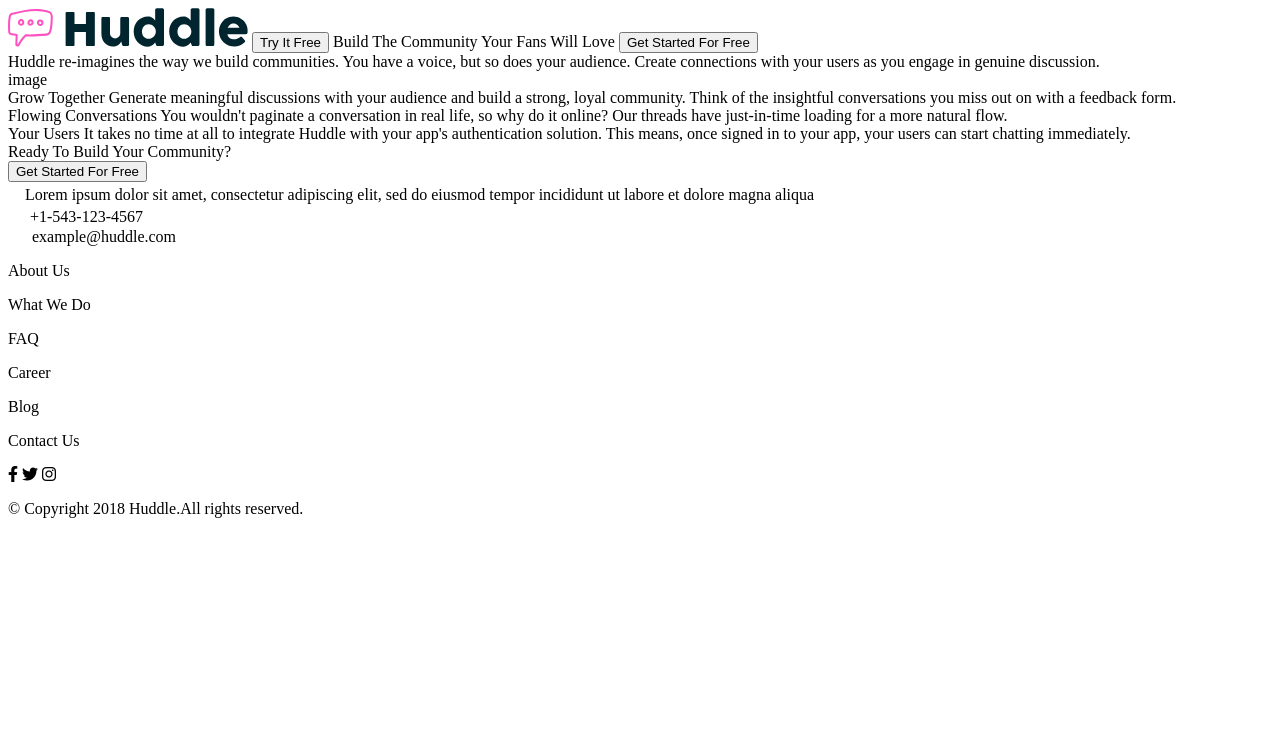
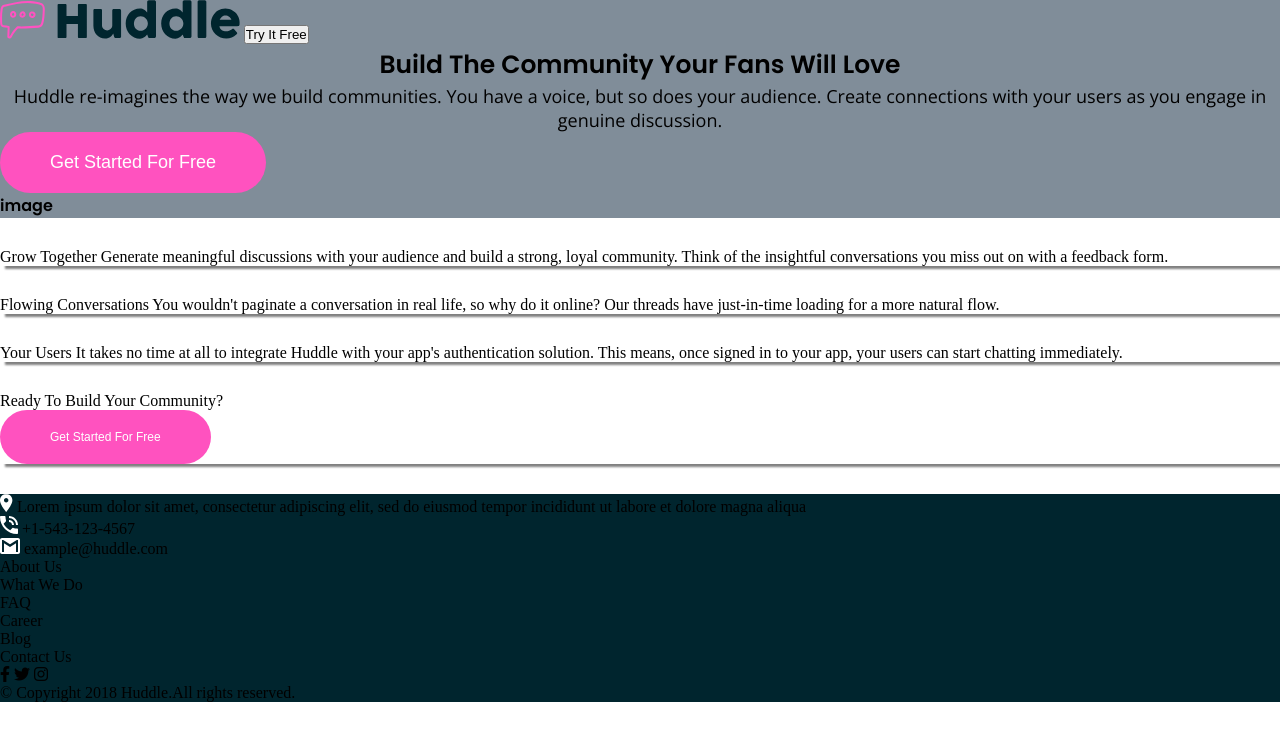
Before and after one commit to BC-MAY-21-ROR/kata-01-diseno-web-k1-ca-reilero-11, a website: page index.html in a window 1280 px wide. Drawn offline with nearby package versions, Linux system fonts and the light colour scheme; files that its build step writes are made by us from their sources.

Commit message:
adds grid display & styles

```diff
--- a/index.html
+++ b/index.html
@@ -10,23 +10,26 @@
     <link rel="preconnect" href="https://fonts.gstatic.com" crossorigin>
     <link href="https://fonts.googleapis.com/css2?family=Open+Sans:wght@400;700&family=Poppins:wght@600&display=swap" rel="stylesheet">
 
-    <link rel="stylesheet" href="styles.css">
+    <link rel="stylesheet" href="styles/styles.css">
     <link rel="stylesheet" href="https://cdnjs.cloudflare.com/ajax/libs/font-awesome/6.1.2/css/all.min.css">
   </head>
 
   <body>
+    <div class="grid-container">
     <div class="header">
       <div>
+        <div>
         <img src="images/logo.svg" alt="">
         <button>Try It Free</button>
-        Build The Community Your Fans Will Love
-        <button>Get Started For Free</button>
+        </div>
       </div>
-      <div>
-        Huddle re-imagines the way we build communities. You have a voice, but
+      <div class="header-title">
+        <h1>Build The Community Your Fans Will Love </h1>
+        <h3>Huddle re-imagines the way we build communities. You have a voice, but
         so does your audience. Create connections with your users as you engage
-        in genuine discussion.
+        in genuine discussion. </h3>
       </div>
+      <button class="btn-pink">Get Started For Free</button>
       <div>image</div>
     </div>
     <div class="container">
@@ -56,7 +59,7 @@
     </div>
     <div class="container">
       <div class="text">Ready To Build Your Community?</div>
-      <button>Get Started For Free</button>
+      <button class="btn-pink2">Get Started For Free</button>
     </div>
 
     <div class="footer">
@@ -96,6 +99,6 @@
         <p>&copy; Copyright 2018 Huddle.All rights reserved.</p>
       </div>
     </div>
-
+  </div>
   </body>
 </html>
--- a/styles.scss
+++ b/styles.scss
@@ -1,7 +1,63 @@
 $font-Sans: 'Open Sans', sans-serif;
 $font-Poppins: 'Poppins', sans-serif;
+$font-size: 18px;
 $pink : hsl(322, 100%, 66%);
 /* Neutral */
 $verypalecyan : hsl(193, 100%, 96%);
 $verydarkcyan : hsl(192, 100%, 9%);
 $grayishblue : hsl(208, 11%, 55%);
+
+@mixin pinkbutton($fontsize) {
+    font-size: $fontsize;
+    padding: 20px 50px;
+    background-color: $pink;
+    color: white;
+    border: none;
+    border-radius: 35px;
+}
+
+* {
+    margin: 0;
+    padding: 0;
+}
+
+.grid-container {
+    display: grid;
+    column-gap: 20px;
+    row-gap: 30px;
+}
+
+.header {
+    background-color: $grayishblue;
+    font-family: $font-Poppins;
+
+    .header-title {
+        text-align: center;
+
+        h1 {
+            font-size: 25px;
+        }
+
+        h3 {
+            font-family: $font-Sans;
+            font-size: $font-size;
+            font-weight: 400;
+        }
+    }
+}
+
+.btn-pink {
+    @include pinkbutton($font-size);
+}
+
+.btn-pink2 {
+    @include pinkbutton(12px);
+}
+
+.container {
+    box-shadow: 5px 3px 2px gray;
+}
+
+.footer {
+    background-color: $verydarkcyan;
+}
```
Also changed, not shown: package.json (+15 -1 lines), styles/styles.css, 2 other files.
